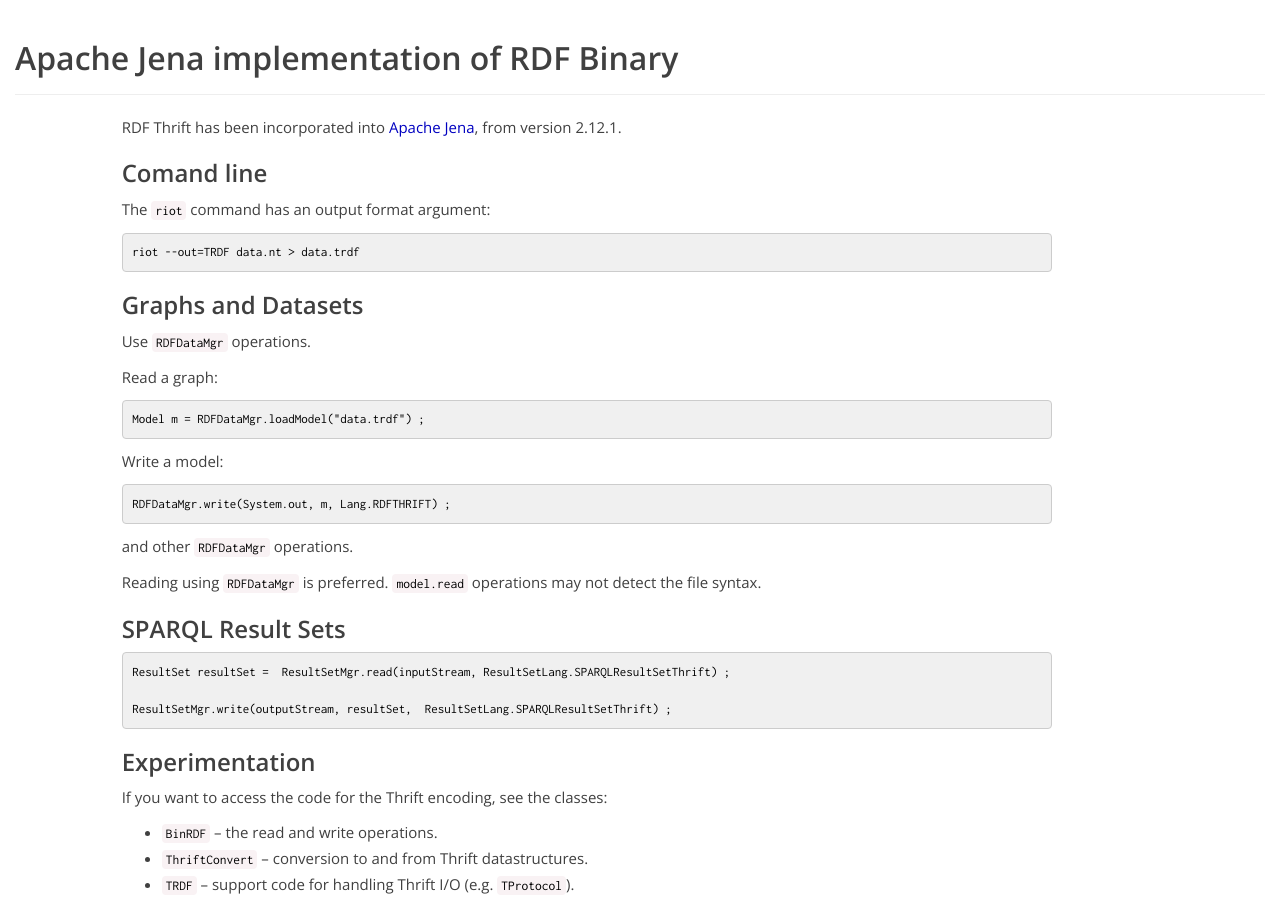
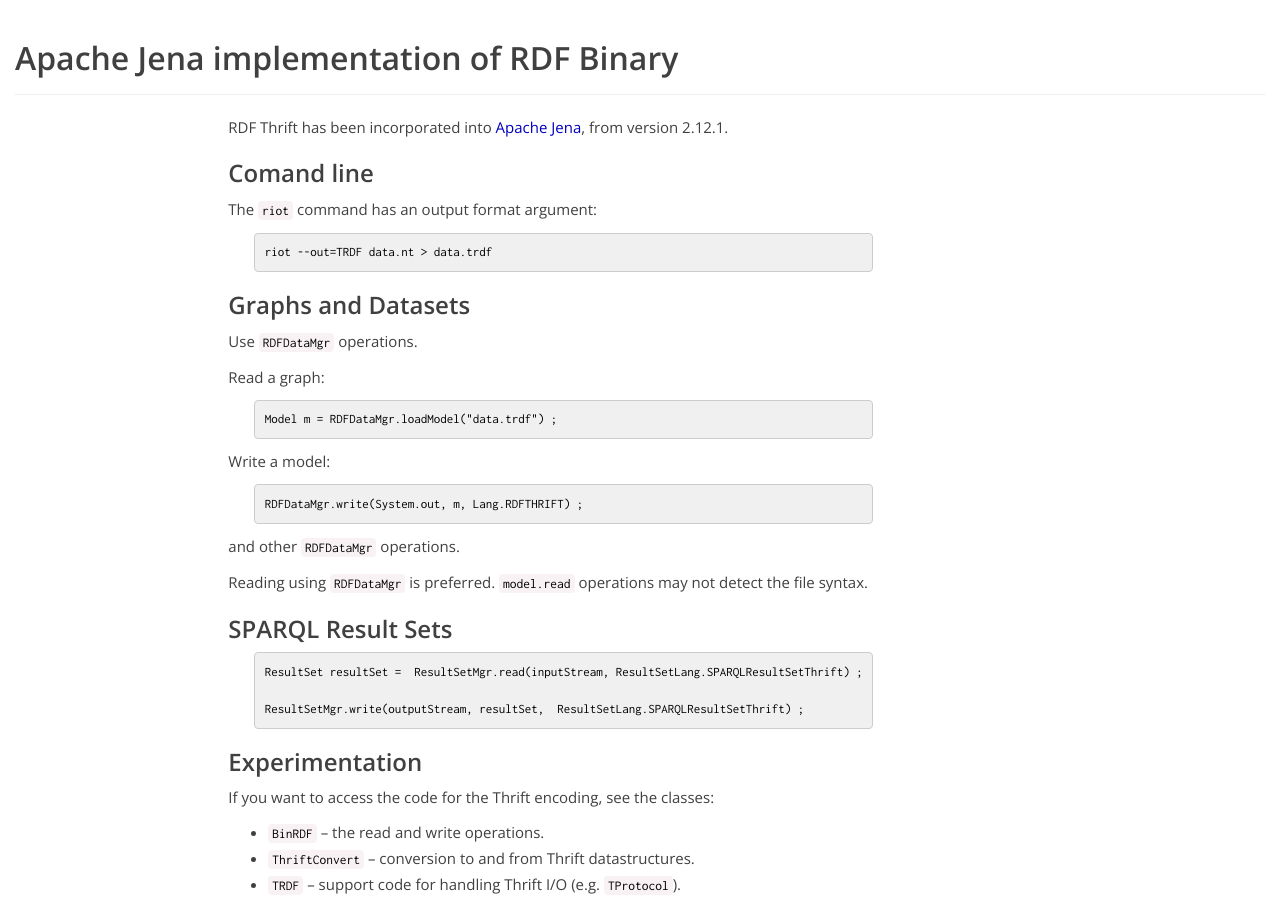
Before and after one commit to afs/afs.github.io, a Jekyll site: the page built from rdf-thrift/jena-rdf-thrift-api.md, in a window 1280 px wide. Built offline with Jekyll 4.4.1, drawn with Linux system fonts in a browser that asks for light colours.

Commit message:
Tweak style

```diff
--- a/_layouts/doc.html
+++ b/_layouts/doc.html
@@ -9,15 +9,15 @@
   </div>
 
   <div class="row">
-    <div class="col-md-1"></div>
+    <div class="col-md-2"></div>
 
-    <div class="col-md-9">
+    <div class="col-md-7">
 
       {{ content }}
 
     </div>
 
-    <div class="col-md-2"></div>
+    <div class="col-md-3"></div>
 
   </div>
 
--- a/css/custom.css
+++ b/css/custom.css
@@ -27,7 +27,13 @@
 
 tt   { font-family: "Inconsolata" ; color: black ; }
 code { font-family: "Inconsolata" ; color: black ; }
-pre  { font-family: "Inconsolata" ; color: black ;  background-color: #F0F0F0 ; }
+pre  {
+    font-family: "Inconsolata" ;
+    color: black ;
+    background-color: #F0F0F0 ;
+    margin-left :     2em ;
+    margin-right :    10% ;
+  }
 
 blockquote { font-size: 14px ; color: #888 ; font-style: italic ; }
 
```
